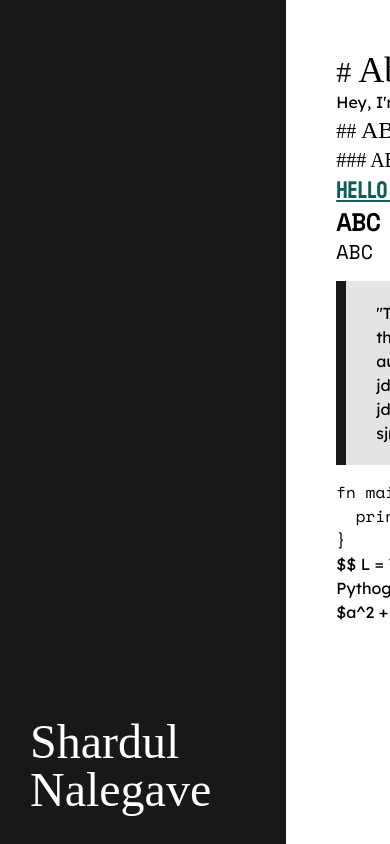
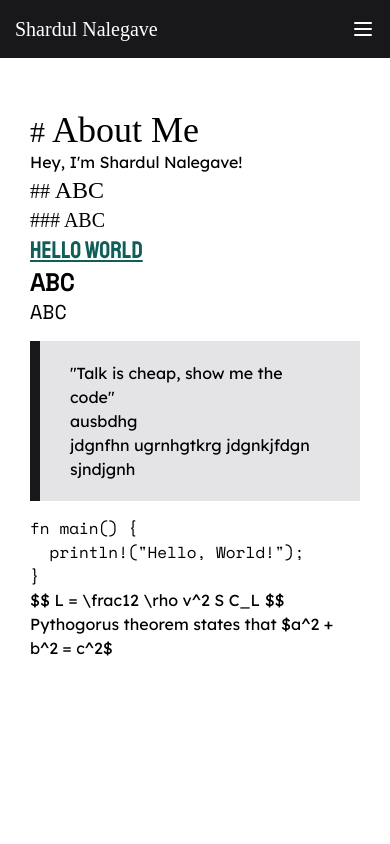
Before and after one commit to ShardulNalegave/portfolio, a React (Vite) app: page /about in a window 390 px wide. Built offline with nearby package versions, Linux system fonts and the light colour scheme; a small style sheet from the web is missing; a web font is replaced by a local one.

Commit message:
Responsiveness

```diff
--- a/package.json
+++ b/package.json
@@ -12,6 +12,7 @@
   "dependencies": {
     "@mdx-js/react": "^3.0.0",
     "@mdx-js/rollup": "^3.0.0",
+    "@tabler/icons-react": "^2.47.0",
     "react": "^18.2.0",
     "react-dom": "^18.2.0",
     "react-router-dom": "^6.21.3",
--- a/src/components/page.tsx
+++ b/src/components/page.tsx
@@ -2,7 +2,8 @@ import { ReactNode } from 'react';
 
 export default function Page({ children } : { children: ReactNode }) {
   return (
-    <div className="h-screen overflow-y-scroll p-[50px]">
+    <div className="h-screen overflow-y-scroll p-[30px] lg:p-[50px]">
+      <div className='h-[80px] lg:h-[0px]'></div>
       { children }
     </div>
   );
--- a/src/components/sidebar.tsx
+++ b/src/components/sidebar.tsx
@@ -1,12 +1,42 @@
+import { useState } from 'react';
 import { Link } from 'react-router-dom';
+import { IconMenu2, IconX } from '@tabler/icons-react';
 
 export default function Sidebar() {
+  const [showDrawer, setShowDrawer] = useState(false);
+
   return (
-    <div className='h-screen bg-zinc-900 text-white flex flex-col py-[30px] pl-[30px] pr-[75px]'>
-      <div className="grow"></div>
-      <div className="flex-none">
-        <Link to='/' className="text-5xl font-display hover:underline cursor-pointer">Shardul<br />Nalegave</Link>
+    <>
+      <div className='hidden lg:block'>
+        <div className='h-screen bg-zinc-900 text-white flex flex-col py-[30px] pl-[30px] pr-[75px]'>
+          <div className="grow"></div>
+          <div className="flex-none">
+            <Link to='/' className="text-5xl font-display hover:underline cursor-pointer">Shardul<br />Nalegave</Link>
+          </div>
+        </div>
       </div>
-    </div>
+
+      <div className='block lg:hidden'>
+        <div className='fixed top-0 left-0 right-0 p-[15px] bg-zinc-900 text-white'>
+          <div className="flex items-center">
+            <div className="flex-none">
+              <Link to='/' className='font-display text-xl'>Shardul Nalegave</Link>
+            </div>
+            <div className="grow"></div>
+            <div className="flex-none cursor-pointer" onClick={() => setShowDrawer(true)}>
+              <IconMenu2 />
+            </div>
+          </div>
+        </div>
+
+        <div className={`fixed top-0 right-0 left-0 bottom-0 overflow-x-hidden overlow-y-scroll bg-zinc-900 text-white p-[30px] ${showDrawer ? 'block' : 'hidden'}`}>
+          <div className='fixed top-0 right-0 p-[15px] cursor-pointer' onClick={() => setShowDrawer(false)}>
+            <IconX />
+          </div>
+          <div className='h-[30px]'></div>
+          <Link to='/' className="text-2xl font-display hover:underline cursor-pointer underline">Shardul Nalegave</Link>
+        </div>
+      </div>
+    </>
   );
 }
```
Also changed, not shown: 1 other file (tests, documents, lock files or other folders).
